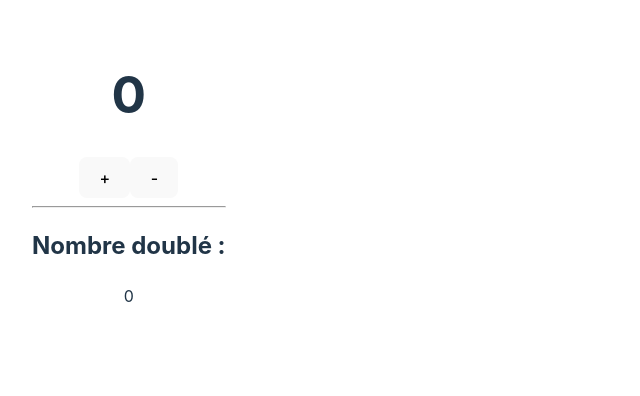
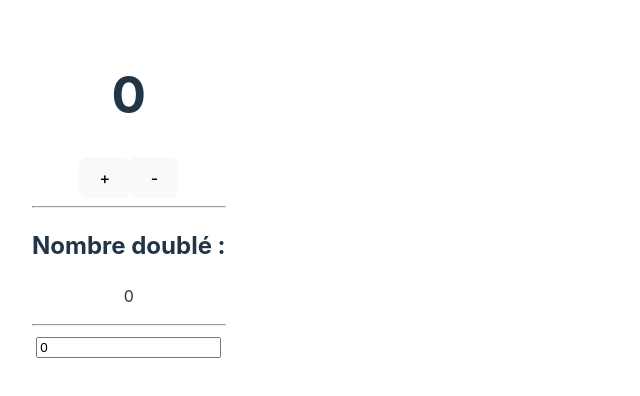
Before and after one commit to CodeurCopieur/Pinia-Course, a Vue app in the folder intro-to-pinia/: page / in a window 1280 px wide. Shown: the top 396 px of the page, without its empty margins (0-640 px from the left). Built offline with nearby package versions, Linux system fonts and the light colour scheme.

Commit message:
Two Way Binding

```diff
--- a/intro-to-pinia/src/components/HelloWorld.vue
+++ b/intro-to-pinia/src/components/HelloWorld.vue
@@ -19,5 +19,7 @@ import { useCounterStore } from '../store/counter';
       <h2>Nombre doublé :</h2>
       <p>{{ countDoubled }}</p>
     </div>
+    <hr>
+    <input type="number" v-model="state.count">
   </main>
 </template>
```
